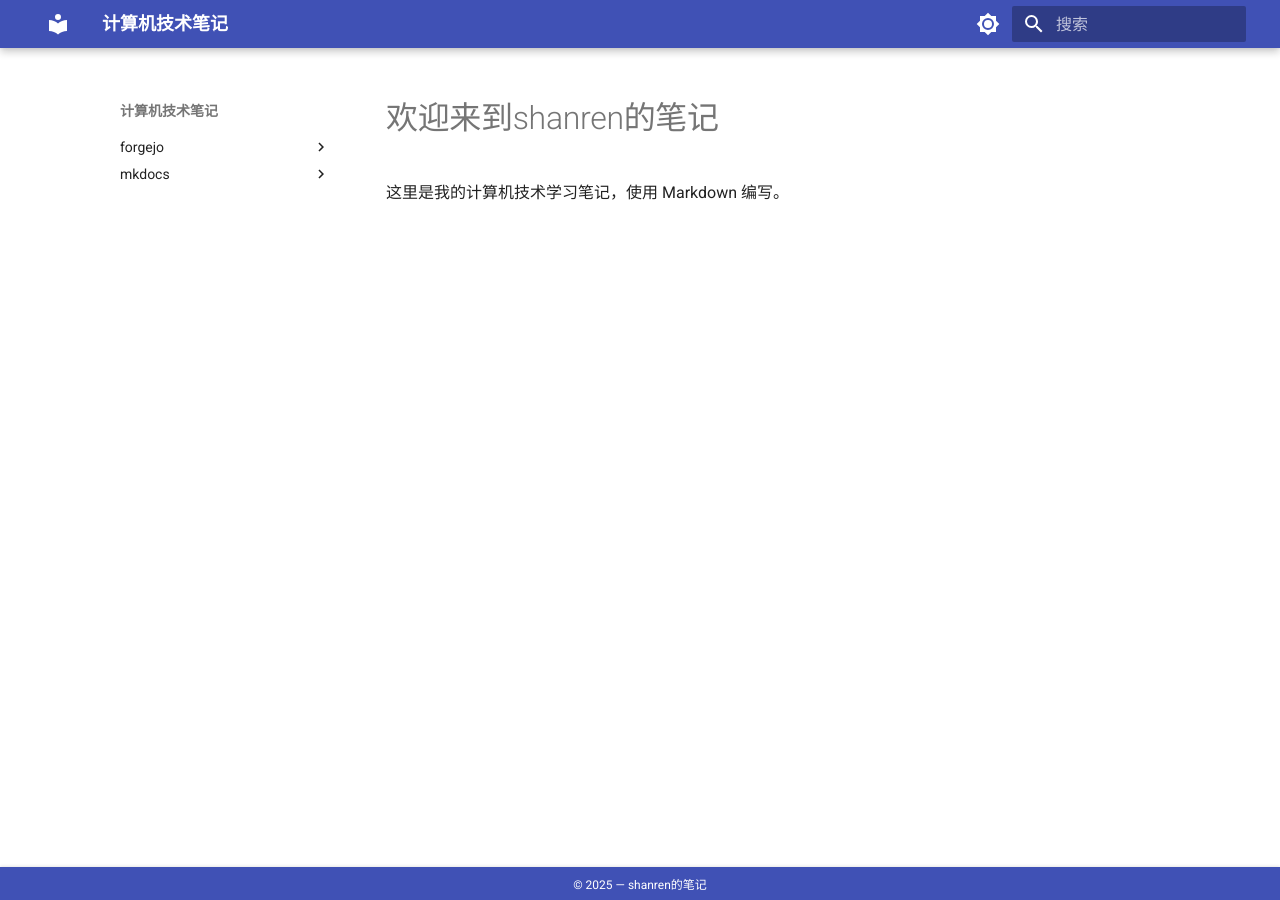
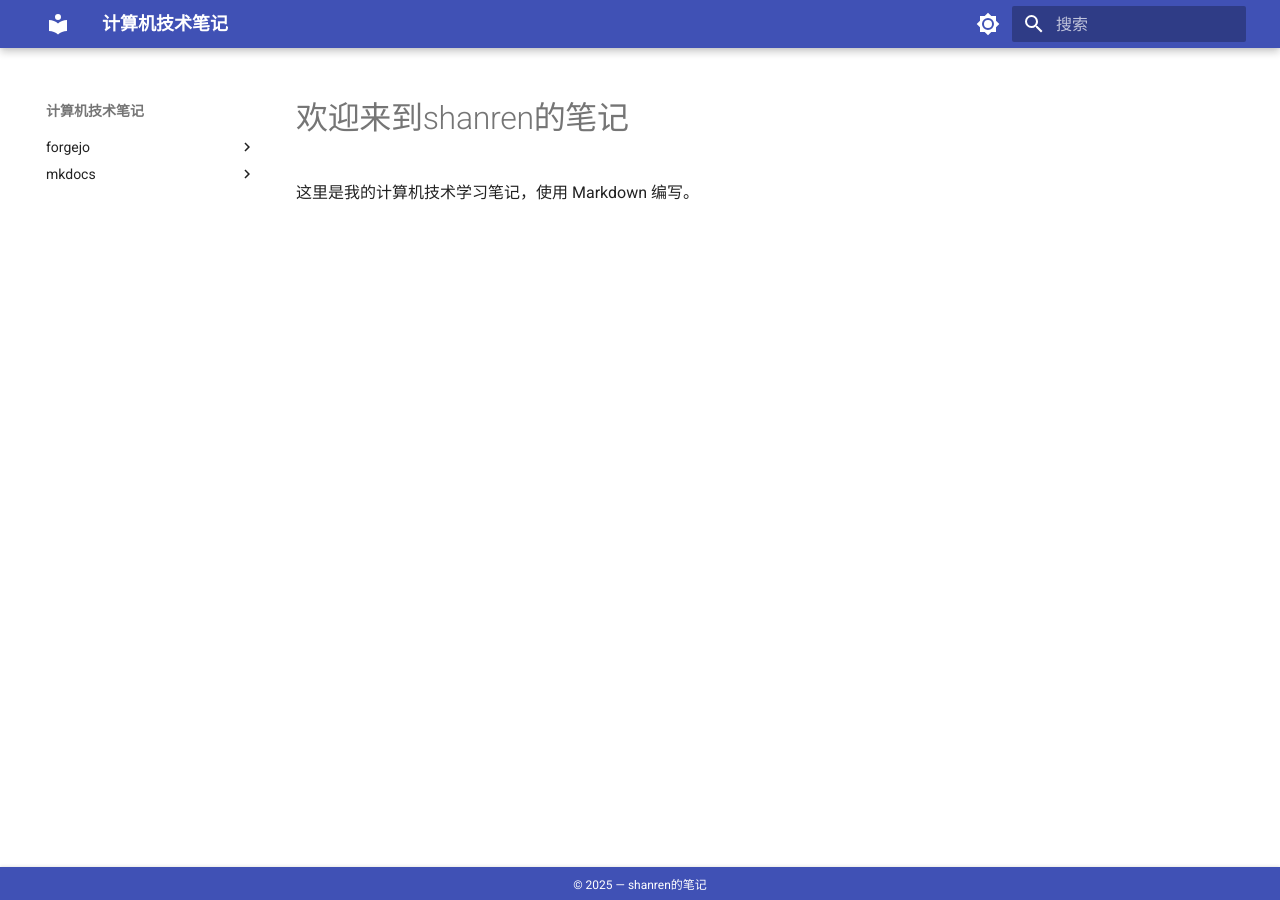
Before and after one commit to mudxkx/techdocs, an MkDocs documentation site: the page built from docs/index.md, in a window 1280 px wide. Built offline with MkDocs 1.6.1 and Material for MkDocs 9.7.7, drawn with Linux system fonts in a browser that asks for light colours.

Commit message:
setup show width

```diff
--- a/docs/stylesheets/extra.css
+++ /dev/null
@@ -1,21 +0,0 @@
-/* 设置内容区域宽度为视口宽度的 90% */
-.md-content__inner,
-.md-main__inner {
-    max-width: min(90vw, 90rem) !important;
-    margin-left: auto !important;
-    margin-right: auto !important;
-    padding-left: 2rem;
-    padding-right: 2rem;
-    box-sizing: border-box;
-}
-
-/* 可选：让整个主容器也适应宽度 */
-.md-main__inner > article {
-    max-width: none !important;
-    width: 100%;
-}
-
-/* 如果你希望侧边栏也靠左，内容完全铺开，可添加以下 */
-.md-sidebar--primary {
-    max-width: none !important;
-}
--- a/mkdocs.yml
+++ b/mkdocs.yml
@@ -28,6 +28,9 @@ theme:
     - content.code.annotate
 
     - header.autohide               # 自动隐匿头部
+
+    - layout.content.max-width: none
+    - layout.content.min-width: 100%
   palette:
     # 跟随系统偏好
     - scheme: default
@@ -54,7 +57,6 @@ extra:
   generator: false
 extra_css:
   - stylesheets/footer.css
-  - stylesheets/extra.css
 
 exclude_docs: |
   .git/
```
